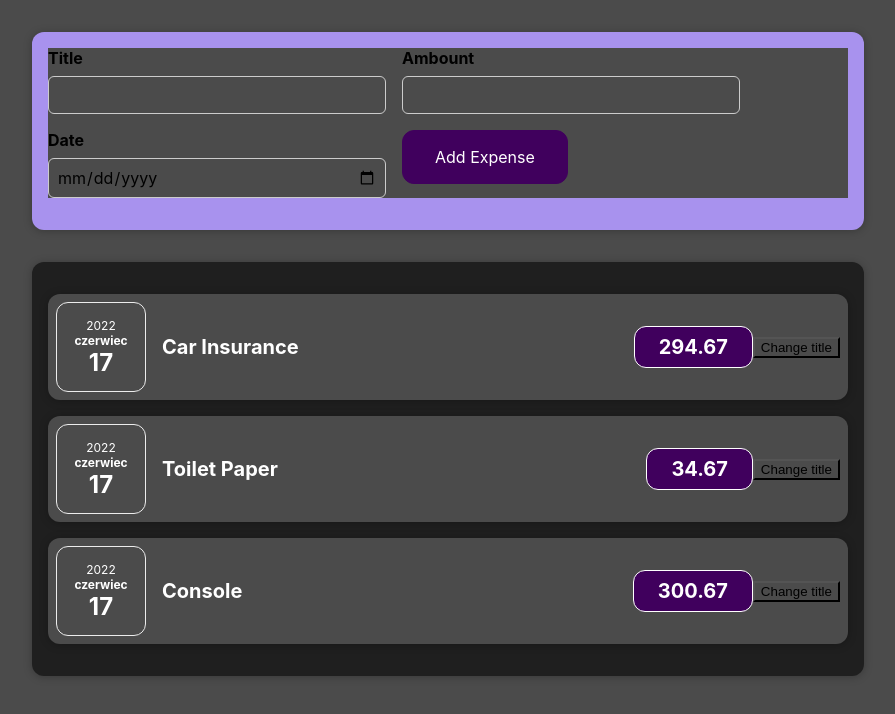
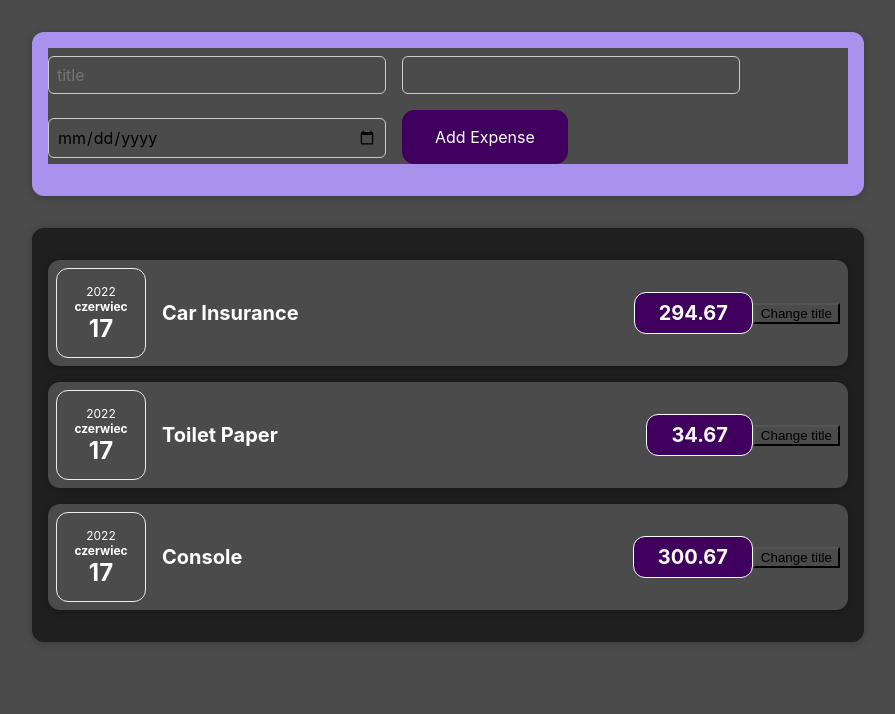
Before and after one commit to Blejn/Task-manager-app, a React (Create React App) app: page / in a window 1280 px wide. Shown: the top 714 px of the page, without its empty margins (192-1087 px from the left). Built offline with nearby package versions, Linux system fonts and the light colour scheme.

Commit message:
Form- adding elements

```diff
--- a/src/components/NewExpense/ExpenseForm.js
+++ b/src/components/NewExpense/ExpenseForm.js
@@ -1,23 +1,76 @@
-import React from "react";
+import React,{useState} from "react";
 import './ExpenseForm.css';
 
 const ExpenseForm=()=>{
-    return <form className="new-expense__controls">
+// const [enteredTitle,setEnteredTitle]= useState('');
+// const[enteredAmount,setEnteredAmount]=useState('');
+// const[enteredDate,setEnteredDate]=useState('');
+const[userInput,setUserInput]= useState({
+enteredTitle:'',
+enteredAmount:'',
+enteredDate:''
+
+});
+    const titleChangeHandler=(event)=>{
+        // setUserInput({
+        //     ...userInput,
+        //     enteredTitle:event.target.value,
+        // })
+setUserInput((prevState)=>{
+    return {...prevState,
+        enteredTitle:event.target.value
+    };
+});
+    }
+
+
+
+    const amountChangeHandler=(event)=>{
+     setUserInput((prevState)=>{
+       return{
+        ...prevState,
+        enteredAmount:event.target.value
+    }
+     });
+    }
+
+
+
+    const dateChangeHandler=(event)=>{
+        setUserInput((prevState)=>{
+       return{
+        ...prevState,
+        enteredDate:event.target.value
+    }
+    });
+    }
+const submitHandler=(event)=>{
+    event.preventDefault();
+    const expenseData={
+        title: userInput.enteredTitle,
+        amount:userInput.enteredAmount,
+        date:new Date(userInput.enteredDate)
+    };
+    console.log(expenseData);
+};
+    return(
+     <form onSubmit={submitHandler} className="new-expense__controls">
    <div className="new-expense__control">
-    <label>Title</label>
-    <input type='text'/>
+    <label></label>
+    <input type='text' onChange={titleChangeHandler} placeholder="title"/>
    </div>
    <div className="new-expense__control">
-    <label>Ambount</label>
-    <input type='number' min="0.01" step="0.01"/>
+    <label></label>
+    <input type='number' min="0.01" step="0.01" onChange={amountChangeHandler}/>
    </div>
    <div className="new-expense__control">
-    <label>Date</label>
-    <input type='date' min="2022-06-16" max="2023-01-01"/>
+    <label></label>
+    <input type='date' min="2022-06-16" max="2023-01-01" onChange={dateChangeHandler}/>
    </div>
    <div className="new-expense__actions">
-    <button type="submit">Add Expense</button>
+    <button type="submit" >Add Expense</button>
    </div>
     </form>
+    )
 }
 export default ExpenseForm
```
